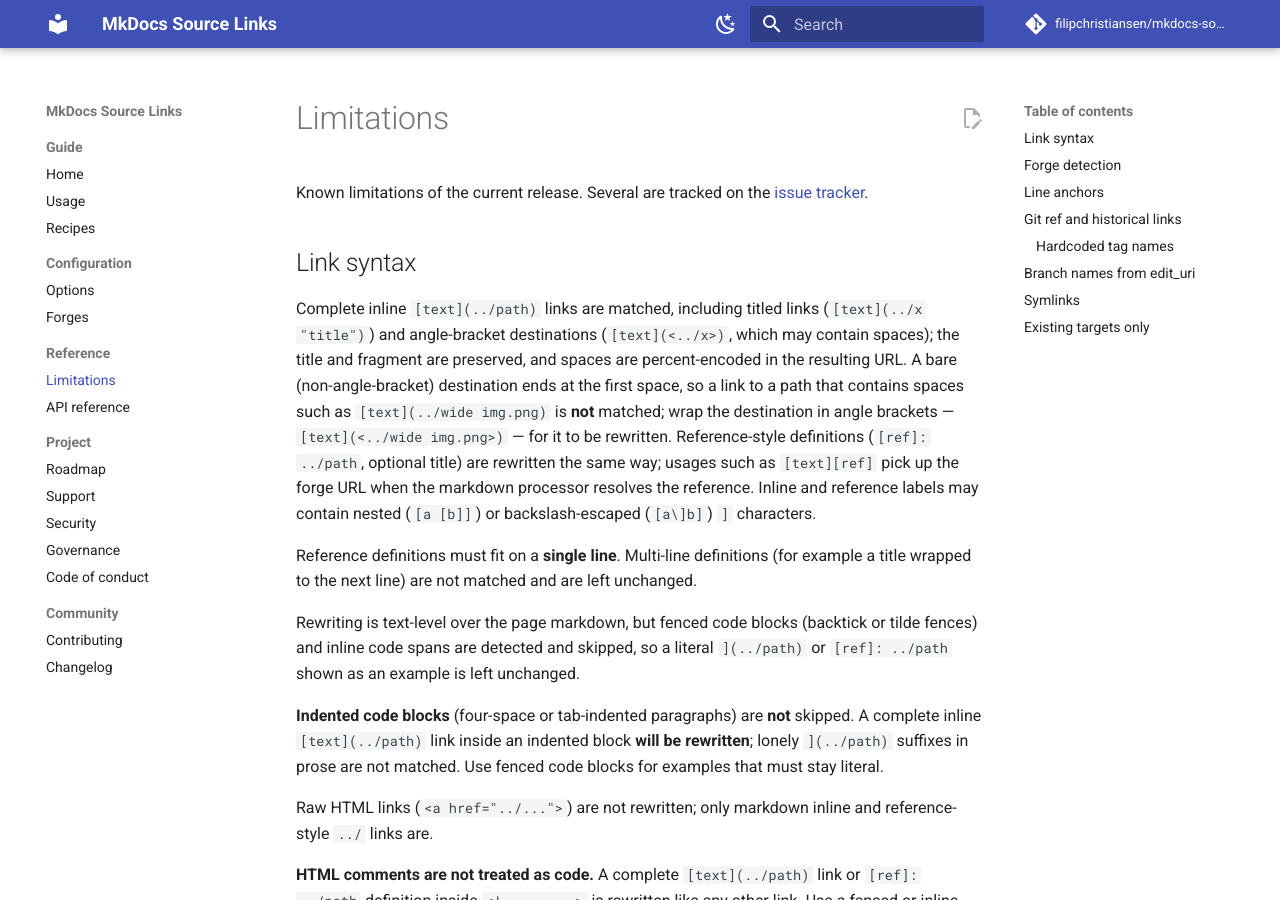
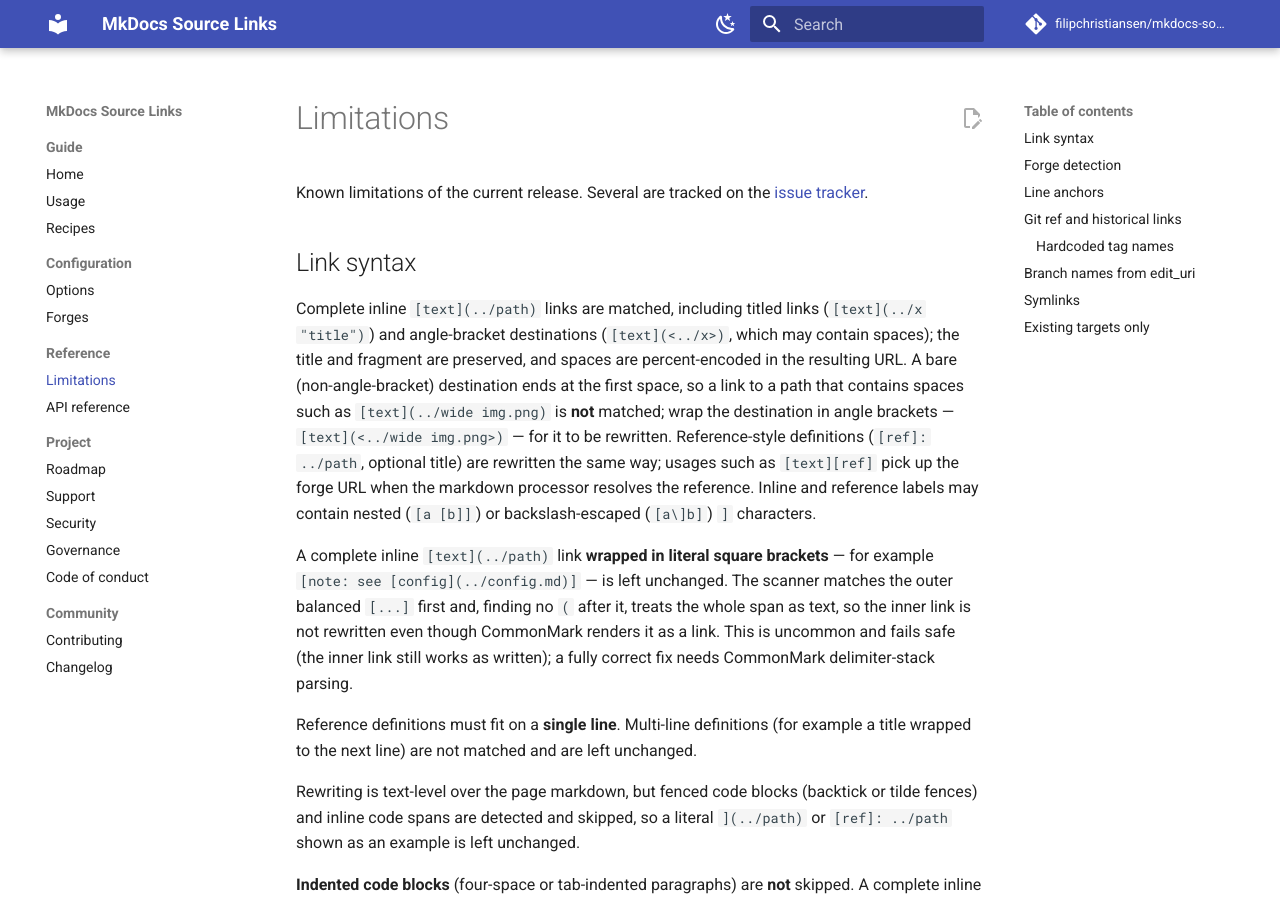
Before and after one commit to filipchristiansen/mkdocs-source-links, an MkDocs documentation site: the page built from docs/limitations.md, in a window 1280 px wide and 900 px high. Built offline with MkDocs 1.6.1 and Material for MkDocs 9.7.7, drawn with Linux system fonts in a browser that asks for light colours; comment, search, counter and statistics services are not loaded.

Commit message:
docs: note inline links wrapped in literal brackets as a limitation
A complete inline [text](../path) link wrapped in literal square brackets
(e.g. [note: see [config](../config.md)]) is left unchanged: the scanner
matches the outer balanced [...] first and finds no "(" after it. Document
this in docs/limitations.md and lock the behavior with a regression test.
A fully correct fix needs CommonMark delimiter-stack parsing and belongs to
the future parser-backend work, not the hand-written scanner.

Signed-off-by: Filip Christiansen <22807962+filipchristiansen@users.noreply.github.com>

```diff
--- a/docs/limitations.md
+++ b/docs/limitations.md
@@ -13,6 +13,12 @@
 optional title) are rewritten the same way; usages such as `[text][ref]` pick up the forge URL
 when the markdown processor resolves the reference. Inline and reference labels may contain nested
 (`[a [b]]`) or backslash-escaped (`[a\]b]`) `]` characters.
+
+A complete inline `[text](../path)` link **wrapped in literal square brackets** — for example
+`[note: see [config](../config.md)]` — is left unchanged. The scanner matches the outer balanced
+`[...]` first and, finding no `(` after it, treats the whole span as text, so the inner link is not
+rewritten even though CommonMark renders it as a link. This is uncommon and fails safe (the inner
+link still works as written); a fully correct fix needs CommonMark delimiter-stack parsing.
 
 Reference definitions must fit on a **single line**. Multi-line definitions (for example a title
 wrapped to the next line) are not matched and are left unchanged.
```
Also changed, not shown: 1 other file.
